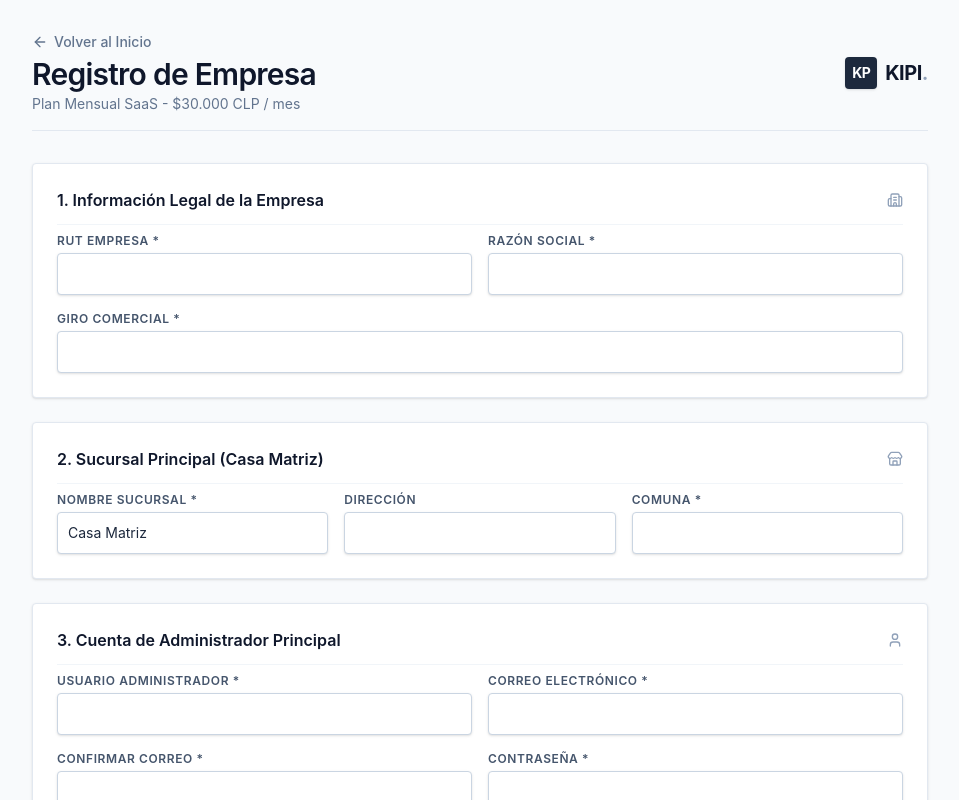
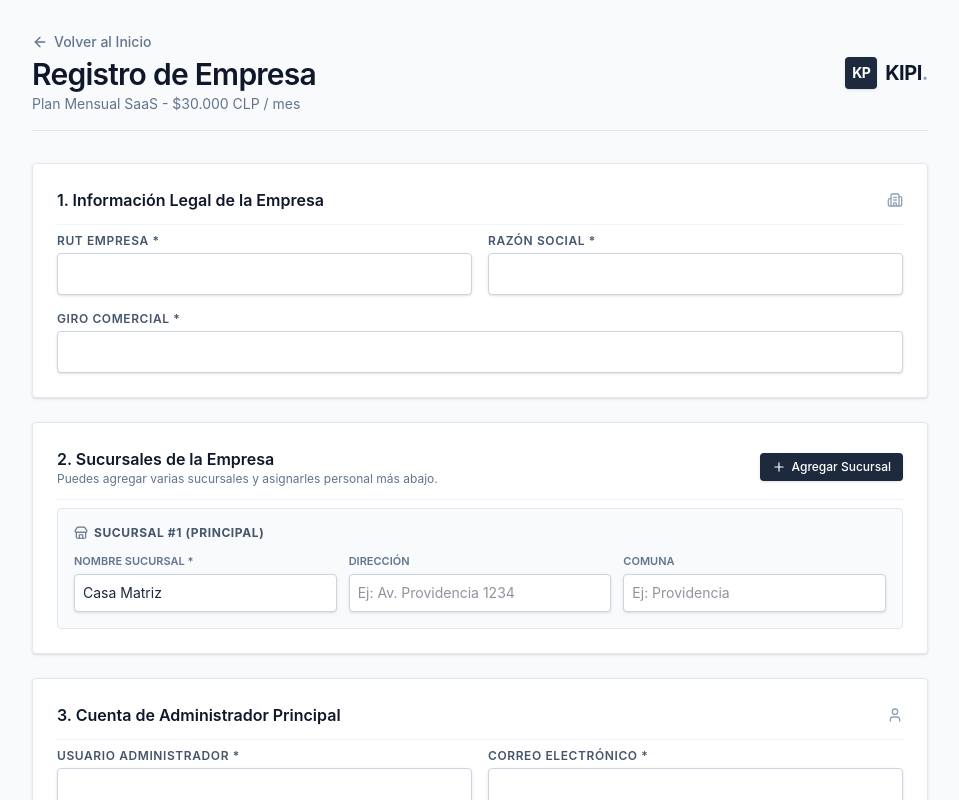
Before and after one commit to ManuelCaceresDuocUC/KipiWeb_frontend, a React (Vite) app: page /registroempresa in a window 1280 px wide. Shown: the top 800 px of the page, without its empty margins (160-1119 px from the left). Built offline with nearby package versions, Linux system fonts and the light colour scheme.

Commit message:
se ajusta registro

```diff
--- a/src/pages/RegistroEmpresa.tsx
+++ b/src/pages/RegistroEmpresa.tsx
@@ -3,10 +3,18 @@ import { Link } from 'react-router-dom';
 import { Building2, User, Plus, Trash2, ShieldAlert, ArrowLeft, Loader2, Store, MapPin } from 'lucide-react';
 import Swal from 'sweetalert2';
 
+interface SucursalItem {
+  id: string; // Identificador temporal para relacionar en el formulario
+  nombre: string;
+  direccion: string;
+  comuna: string;
+}
+
 interface EmpleadoInmediato {
   usuario: string;
   contrasena: string;
   rol: 'vendedor' | 'administrador';
+  sucursalId: string; // ID de la sucursal asignada
 }
 
 export const RegistroEmpresa = () => {
@@ -18,14 +26,12 @@ export const RegistroEmpresa = () => {
     giro: ''
   });
 
-  // 2. Datos de la primera Sucursal (Casa Matriz)
-  const [sucursal, setSucursal] = useState({
-    nombre: 'Casa Matriz',
-    direccion: '',
-    comuna: ''
-  });
+  // 2. Lista de Sucursales (Inicia con Casa Matriz por defecto)
+  const [sucursales, setSucursales] = useState<SucursalItem[]>([
+    { id: '1', nombre: 'Casa Matriz', direccion: '', comuna: '' }
+  ]);
 
-  // 3. Datos del Admin
+  // 3. Datos del Admin Principal
   const [admin, setAdmin] = useState({
     usuario: '',
     correo: '',
@@ -40,19 +46,76 @@ export const RegistroEmpresa = () => {
   const [loading, setLoading] = useState(false);
   const [error, setError] = useState('');
 
-  const formStateRef = useRef({ empresa, sucursal, admin, empleados });
-  formStateRef.current = { empresa, sucursal, admin, empleados };
+  const formStateRef = useRef({ empresa, sucursales, admin, empleados });
+  formStateRef.current = { empresa, sucursales, admin, empleados };
 
+  // Handlers para Empresa
   const handleEmpresaChange = (e: React.ChangeEvent<HTMLInputElement>) => {
     setEmpresa((prev) => ({ ...prev, [e.target.name]: e.target.value }));
   };
 
-  const handleSucursalChange = (e: React.ChangeEvent<HTMLInputElement>) => {
-    setSucursal((prev) => ({ ...prev, [e.target.name]: e.target.value }));
+  // Handlers para Sucursales
+  const agregarSucursal = () => {
+    const nuevoId = Date.now().toString();
+    const nuevaSucursal: SucursalItem = {
+      id: nuevoId,
+      nombre: `Sucursal ${sucursales.length + 1}`,
+      direccion: '',
+      comuna: ''
+    };
+    setSucursales((prev) => [...prev, nuevaSucursal]);
   };
 
+  const eliminarSucursal = (id: string) => {
+    if (sucursales.length <= 1) {
+      Swal.fire('Atención', 'Debes registrar al menos una sucursal principal.', 'warning');
+      return;
+    }
+
+    const filtradas = sucursales.filter((s) => s.id !== id);
+    setSucursales(filtradas);
+
+    // Reasignar empleados que pertenecían a la sucursal eliminada hacia la primera disponible
+    const primeraDisponible = filtradas[0].id;
+    setEmpleados((prev) =>
+      prev.map((emp) => (emp.sucursalId === id ? { ...emp, sucursalId: primeraDisponible } : emp))
+    );
+  };
+
+  const handleSucursalChange = (id: string, field: keyof SucursalItem, value: string) => {
+    setSucursales((prev) =>
+      prev.map((suc) => (suc.id === id ? { ...suc, [field]: value } : suc))
+    );
+  };
+
+  // Handlers para Admin
   const handleAdminChange = (e: React.ChangeEvent<HTMLInputElement>) => {
     setAdmin((prev) => ({ ...prev, [e.target.name]: e.target.value }));
+  };
+
+  // Handlers para Empleados
+  const agregarFilaEmpleado = () => {
+    setEmpleados((prev) => [
+      ...prev,
+      {
+        usuario: '',
+        contrasena: '',
+        rol: 'vendedor',
+        sucursalId: sucursales[0]?.id || '1' // Por defecto asignado a la primera sucursal
+      }
+    ]);
+  };
+
+  const eliminarEmpleado = (index: number) => {
+    setEmpleados((prev) => prev.filter((_, i) => i !== index));
+  };
+
+  const handleEmpleadoChange = (index: number, field: keyof EmpleadoInmediato, value: string) => {
+    setEmpleados((prev) => {
+      const nuevos = [...prev];
+      nuevos[index] = { ...nuevos[index], [field]: value };
+      return nuevos;
+    });
   };
 
   const calcularFuerzaClave = (clave: string) => {
@@ -69,28 +132,23 @@ export const RegistroEmpresa = () => {
   const colorFuerza = fuerza === 0 ? 'bg-slate-200' : fuerza <= 2 ? 'bg-red-500' : fuerza <= 4 ? 'bg-yellow-500' : 'bg-green-500';
   const textoFuerza = fuerza === 0 ? '' : fuerza <= 2 ? 'Débil' : fuerza <= 4 ? 'Aceptable' : 'Fuerte';
 
-  const agregarFilaEmpleado = () => {
-    setEmpleados((prev) => [...prev, { usuario: '', contrasena: '', rol: 'vendedor' }]);
-  };
-
-  const eliminarEmpleado = (index: number) => {
-    setEmpleados((prev) => prev.filter((_, i) => i !== index));
-  };
-
-  const handleEmpleadoChange = (index: number, field: keyof EmpleadoInmediato, value: string) => {
-    setEmpleados((prev) => {
-      const nuevos = [...prev];
-      nuevos[index] = { ...nuevos[index], [field]: value };
-      return nuevos;
-    });
-  };
-
   const handleRegistroSubmit = async () => {
     setError('');
-    const { empresa: currentEmpresa, sucursal: currentSucursal, admin: currentAdmin, empleados: currentEmpleados } = formStateRef.current;
+    const { empresa: currentEmpresa, sucursales: currentSucursales, admin: currentAdmin, empleados: currentEmpleados } = formStateRef.current;
 
-    if (!currentEmpresa.rut_empresa || !currentEmpresa.razon_social || !currentEmpresa.giro || !currentSucursal.nombre || !currentAdmin.usuario || !currentAdmin.contrasena || !currentAdmin.correo) {
-      setError('Por favor completa todos los campos obligatorios de la empresa, sucursal y administrador.');
+    if (!currentEmpresa.rut_empresa || !currentEmpresa.razon_social || !currentEmpresa.giro) {
+      setError('Por favor completa todos los campos obligatorios de la empresa.');
+      return;
+    }
+
+    const sucursalInvalida = currentSucursales.some(s => !s.nombre.trim());
+    if (sucursalInvalida) {
+      setError('Todas las sucursales deben tener al menos un nombre definido.');
+      return;
+    }
+
+    if (!currentAdmin.usuario || !currentAdmin.contrasena || !currentAdmin.correo) {
+      setError('Por favor completa todos los campos obligatorios del administrador.');
       return;
     }
 
@@ -112,22 +170,29 @@ export const RegistroEmpresa = () => {
       setLoading(true);
 
       const payloadCompleto = {
-        empresa: {
-          ...currentEmpresa
-        },
-        sucursal: {
-          nombre: currentSucursal.nombre,
-          direccion: currentSucursal.direccion.trim() !== '' ? currentSucursal.direccion : 'Sin dirección registrada',
-          comuna: currentSucursal.comuna.trim() !== '' ? currentSucursal.comuna : 'Sin comuna registrada'
-        },
+        empresa: { ...currentEmpresa },
+        sucursales: currentSucursales.map(s => ({
+          nombre: s.nombre.trim(),
+          direccion: s.direccion.trim() !== '' ? s.direccion.trim() : 'Sin dirección registrada',
+          comuna: s.comuna.trim() !== '' ? s.comuna.trim() : 'Sin comuna registrada'
+        })),
         admin: {
           usuario: currentAdmin.usuario,
           correo: currentAdmin.correo,
           contrasena: currentAdmin.contrasena,
           rol: 'admin'
         },
-        // Filtramos empleados válidos
-        empleados: currentEmpleados.filter(emp => emp.usuario && emp.contrasena)
+        empleados: currentEmpleados
+          .filter(emp => emp.usuario && emp.contrasena)
+          .map(emp => {
+            const sucEncontrada = currentSucursales.find(s => s.id === emp.sucursalId);
+            return {
+              usuario: emp.usuario,
+              contrasena: emp.contrasena,
+              rol: emp.rol,
+              sucursalNombre: sucEncontrada ? sucEncontrada.nombre : currentSucursales[0].nombre
+            };
+          })
       };
 
       const response = await fetch(`${import.meta.env.VITE_API_URL}/auth/registrar-empresa`, {
@@ -191,7 +256,6 @@ export const RegistroEmpresa = () => {
               <h3 className="text-base font-semibold text-slate-900">1. Información Legal de la Empresa</h3>
               <Building2 className="w-4 h-4 text-slate-400" />
             </div>
-            {/* ... Inputs de Empresa (sin cambios) ... */}
             <div className="grid grid-cols-1 md:grid-cols-2 gap-4">
               <div>
                 <label className="block text-xs font-semibold text-slate-600 uppercase tracking-wider mb-1">RUT Empresa *</label>
@@ -208,26 +272,49 @@ export const RegistroEmpresa = () => {
             </div>
           </div>
 
-          {/* 2. SUCURSAL MATRIZ */}
+          {/* 2. SUCURSALES (DINÁMICAS) */}
           <div className="bg-white p-6 rounded shadow-sm border border-slate-200 space-y-4">
-            <div className="border-b border-slate-100 pb-3 mb-2 flex items-center justify-between">
-              <h3 className="text-base font-semibold text-slate-900">2. Sucursal Principal (Casa Matriz)</h3>
-              <Store className="w-4 h-4 text-slate-400" />
+            <div className="flex items-center justify-between border-b border-slate-100 pb-3 mb-2">
+              <div>
+                <h3 className="text-base font-semibold text-slate-900">2. Sucursales de la Empresa</h3>
+                <p className="text-xs text-slate-500">Puedes agregar varias sucursales y asignarles personal más abajo.</p>
               </div>
-            {/* ... Inputs de Sucursal (sin cambios) ... */}
-            <div className="grid grid-cols-1 md:grid-cols-3 gap-4">
+              <button type="button" onClick={agregarSucursal} className="bg-slate-800 hover:bg-slate-900 text-white px-3 py-1.5 rounded font-medium text-xs transition-colors flex items-center gap-1.5 shadow-sm">
+                <Plus className="w-3.5 h-3.5" /> Agregar Sucursal
+              </button>
+            </div>
+
+            <div className="space-y-4">
+              {sucursales.map((suc, index) => (
+                <div key={suc.id} className="p-4 bg-slate-50 rounded border border-slate-200 space-y-3 relative">
+                  <div className="flex items-center justify-between">
+                    <span className="text-xs font-bold text-slate-600 uppercase tracking-wider flex items-center gap-1.5">
+                      <Store className="w-3.5 h-3.5 text-slate-500" />
+                      Sucursal #{index + 1} {index === 0 && '(Principal)'}
+                    </span>
+                    {sucursales.length > 1 && (
+                      <button type="button" onClick={() => eliminarSucursal(suc.id)} className="text-slate-400 hover:text-red-600 text-xs flex items-center gap-1 transition-colors" title="Eliminar sucursal">
+                        <Trash2 className="w-3.5 h-3.5" /> Quitar
+                      </button>
+                    )}
+                  </div>
+
+                  <div className="grid grid-cols-1 md:grid-cols-3 gap-3">
                     <div>
-                <label className="block text-xs font-semibold text-slate-600 uppercase tracking-wider mb-1">Nombre Sucursal *</label>
-                <input required type="text" name="nombre" value={sucursal.nombre} onChange={handleSucursalChange} className="w-full p-2.5 rounded border border-slate-300 shadow-sm outline-none text-sm focus:border-slate-500 bg-white" />
+                      <label className="block text-[11px] font-semibold text-slate-500 uppercase mb-1">Nombre Sucursal *</label>
+                      <input required type="text" value={suc.nombre} onChange={(e) => handleSucursalChange(suc.id, 'nombre', e.target.value)} className="w-full p-2 rounded border border-slate-300 shadow-sm outline-none text-sm focus:border-slate-500 bg-white" placeholder="Ej: Casa Matriz, Local Centro" />
                     </div>
                     <div>
-                <label className="block text-xs font-semibold text-slate-600 uppercase tracking-wider mb-1">Dirección</label>
-                <input type="text" name="direccion" value={sucursal.direccion} onChange={handleSucursalChange} className="w-full p-2.5 rounded border border-slate-300 shadow-sm outline-none text-sm focus:border-slate-500 bg-white" />
+                      <label className="block text-[11px] font-semibold text-slate-500 uppercase mb-1">Dirección</label>
+                      <input type="text" value={suc.direccion} onChange={(e) => handleSucursalChange(suc.id, 'direccion', e.target.value)} className="w-full p-2 rounded border border-slate-300 shadow-sm outline-none text-sm focus:border-slate-500 bg-white" placeholder="Ej: Av. Providencia 1234" />
                     </div>
                     <div>
-                <label className="block text-xs font-semibold text-slate-600 uppercase tracking-wider mb-1">Comuna *</label>
-                <input required type="text" name="comuna" value={sucursal.comuna} onChange={handleSucursalChange} className="w-full p-2.5 rounded border border-slate-300 shadow-sm outline-none text-sm focus:border-slate-500 bg-white" />
+                      <label className="block text-[11px] font-semibold text-slate-500 uppercase mb-1">Comuna</label>
+                      <input type="text" value={suc.comuna} onChange={(e) => handleSucursalChange(suc.id, 'comuna', e.target.value)} className="w-full p-2 rounded border border-slate-300 shadow-sm outline-none text-sm focus:border-slate-500 bg-white" placeholder="Ej: Providencia" />
                     </div>
+                  </div>
+                </div>
+              ))}
             </div>
           </div>
 
@@ -278,14 +365,12 @@ export const RegistroEmpresa = () => {
             )}
           </div>
 
-          {/* ✨ 4. COLABORADORES (ACTUALIZADO) */}
+          {/* 4. COLABORADORES CON ASIGNACIÓN DE SUCURSAL */}
           <div className="bg-white p-6 rounded shadow-sm border border-slate-200 space-y-4">
             <div className="flex items-center justify-between border-b border-slate-100 pb-3 mb-2">
               <div>
                 <h3 className="text-base font-semibold text-slate-900">4. Cuentas para Colaboradores</h3>
-                <p className="text-xs text-slate-500">
-                  Estos empleados quedarán asignados automáticamente a la sucursal <strong className="text-slate-700">{sucursal.nombre || 'que crees arriba'}</strong>.
-                </p>
+                <p className="text-xs text-slate-500">Asigna cada colaborador a una de las sucursales creadas arriba.</p>
               </div>
               <button type="button" onClick={agregarFilaEmpleado} className="bg-slate-800 hover:bg-slate-900 text-white px-3 py-1.5 rounded font-medium text-xs transition-colors flex items-center gap-1.5 shadow-sm">
                 <Plus className="w-3.5 h-3.5" /> Agregar Cuenta
@@ -301,24 +386,29 @@ export const RegistroEmpresa = () => {
                 {empleados.map((emp, index) => (
                   <div key={index} className="flex flex-col md:flex-row gap-3 items-center bg-slate-50 p-3 rounded border border-slate-200">
 
-                    {/* Campos de ingreso */}
                     <div className="w-full md:flex-1">
                       <input required type="text" placeholder="Usuario empleado" value={emp.usuario} onChange={(e) => handleEmpleadoChange(index, 'usuario', e.target.value)} className="w-full p-2 rounded border border-slate-300 shadow-sm outline-none text-sm focus:border-slate-500 bg-white" />
                     </div>
                     <div className="w-full md:flex-1">
                       <input required type="password" placeholder="Contraseña" value={emp.contrasena} onChange={(e) => handleEmpleadoChange(index, 'contrasena', e.target.value)} className="w-full p-2 rounded border border-slate-300 shadow-sm outline-none text-sm focus:border-slate-500 bg-white" />
                     </div>
-                    <div className="w-full md:w-48">
+                    <div className="w-full md:w-44">
                       <select value={emp.rol} onChange={(e) => handleEmpleadoChange(index, 'rol', e.target.value as 'vendedor' | 'administrador')} className="w-full p-2 rounded border border-slate-300 shadow-sm outline-none text-sm focus:border-slate-500 bg-white cursor-pointer">
                         <option value="vendedor">Vendedor / Cajero</option>
                         <option value="administrador">Admin secundario</option>
                       </select>
                     </div>
 
-                    {/* ✨ INDICADOR DE SUCURSAL ASIGNADA (Solo lectura) */}
-                    <div className="w-full md:w-auto flex items-center gap-1.5 bg-slate-200 text-slate-600 px-3 py-2 rounded border border-slate-300 text-xs font-medium cursor-not-allowed" title="Asignado a la sucursal actual">
-                      <MapPin className="w-3.5 h-3.5" />
-                      <span className="truncate max-w-[120px]">{sucursal.nombre || 'Sin nombre'}</span>
+                    {/* SELECTOR DINÁMICO DE SUCURSAL */}
+                    <div className="w-full md:w-52 flex items-center gap-1.5 bg-white p-1 rounded border border-slate-300">
+                      <MapPin className="w-4 h-4 text-slate-400 ml-1 shrink-0" />
+                      <select value={emp.sucursalId} onChange={(e) => handleEmpleadoChange(index, 'sucursalId', e.target.value)} className="w-full p-1 text-xs font-medium text-slate-700 bg-transparent outline-none cursor-pointer truncate">
+                        {sucursales.map((suc) => (
+                          <option key={suc.id} value={suc.id}>
+                            {suc.nombre || 'Sin nombre'}
+                          </option>
+                        ))}
+                      </select>
                     </div>
 
                     <button type="button" onClick={() => eliminarEmpleado(index)} className="p-2 text-slate-400 hover:text-red-600 rounded transition-colors self-end md:self-center" title="Eliminar usuario">
```
Lines whose indentation alone changed are shown as unchanged.
